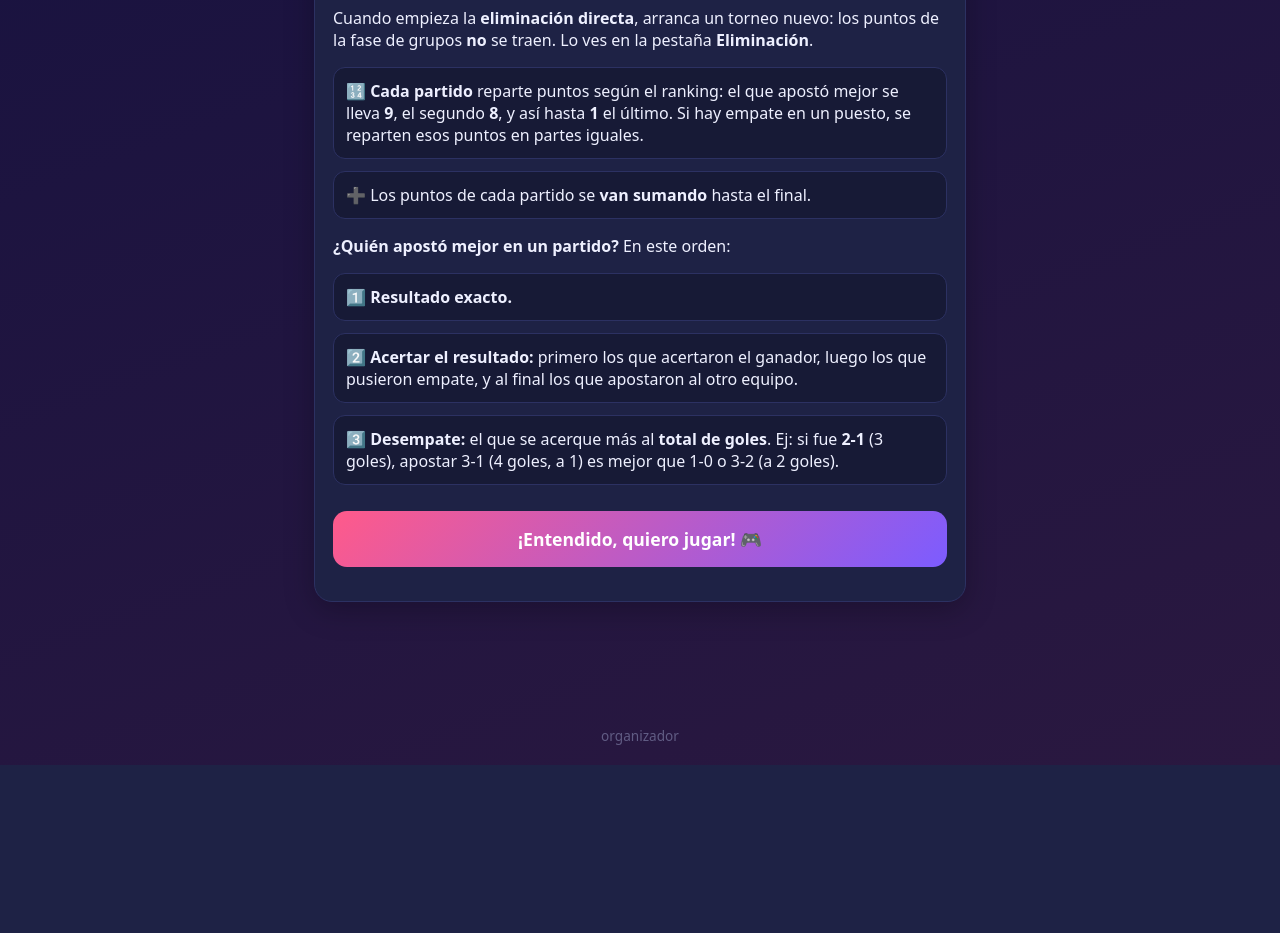
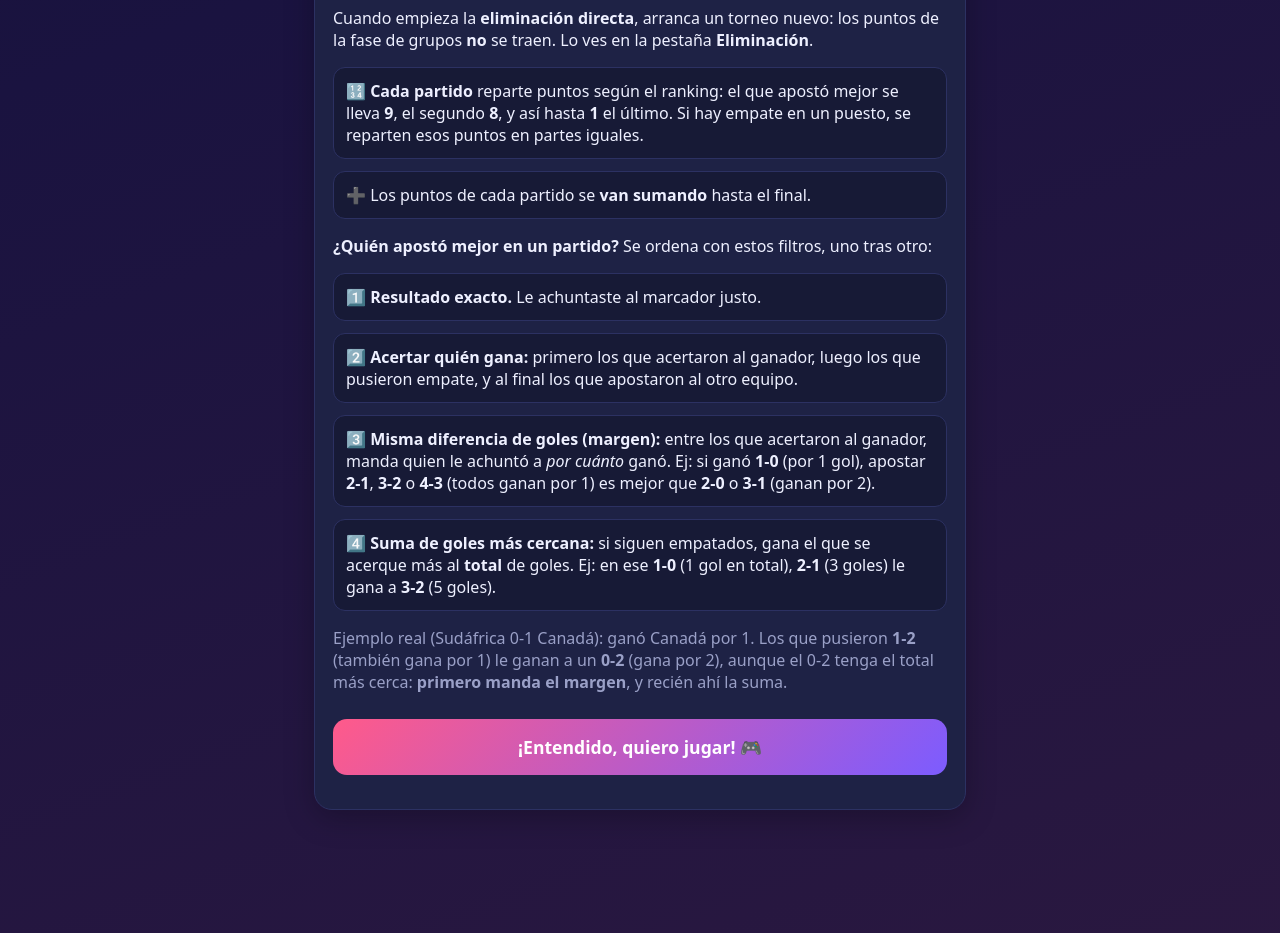
Before and after one commit to panchucrut/juego-del-dia, a Flask app: page /reglas in a window 1280 px wide. Shown: the part 1922-2855 px from the top of the page. Before the commit the page ends 2667 px from the top, so only its background shows below. Run offline with Flask 3, Linux system fonts and the light colour scheme; data that the repository does not hold is empty.

Commit message:
Regla: entre aciertos al ganador manda la diferencia de goles (margen), luego la suma. Rediseño de Llaves estilo bracket (banderas, fechas, A definir, conectores)
Co-Authored-By: Claude Opus 4.8 <noreply@anthropic.com>

```diff
--- a/app.py
+++ b/app.py
@@ -188,15 +188,18 @@ def overall_ranking():
 # ----------------------------------------------------------------------------
 def rank_key(ph, ap, hs, as_):
     """Clave de orden de una apuesta (menor = mejor) para un partido jugado.
-       (exacto, acierto-de-resultado, diferencia en total de goles)."""
+       (exacto, acierto-de-resultado, dif. de gol/margen, dif. en total de goles).
+       Entre quienes aciertan al ganador: 1º manda igualar la DIFERENCIA de goles
+       (margen), 2º la SUMA total más cercana."""
     exact = 0 if (ph == hs and ap == as_) else 1
     rs, ps = sign(hs - as_), sign(ph - ap)
     if rs != 0:                      # resultado real con ganador
         tier = 0 if ps == rs else (1 if ps == 0 else 2)   # gana correcto/empate/gana equiv.
     else:                            # resultado real empate
         tier = 0 if ps == 0 else 1
-    gd = abs((ph + ap) - (hs + as_))
-    return (exact, tier, gd)
+    margin = abs(abs(ph - ap) - abs(hs - as_))   # 1er filtro: misma diferencia de goles
+    total = abs((ph + ap) - (hs + as_))          # 2do filtro: suma total más cercana
+    return (exact, tier, margin, total)
 
 
 def match_award(m, players):
@@ -360,6 +363,22 @@ ES2EN = {
     'Suiza': 'Switzerland', 'Túnez': 'Tunisia', 'Turquía': 'Türkiye',
     'Estados Unidos': 'United States', 'Uruguay': 'Uruguay',
     'Uzbekistán': 'Uzbekistan',
+}
+
+# Código de bandera (flagcdn) por equipo, para el cuadro de llaves
+TEAM_ISO = {
+    'Argelia': 'dz', 'Argentina': 'ar', 'Australia': 'au', 'Austria': 'at',
+    'Bélgica': 'be', 'Bosnia': 'ba', 'Brasil': 'br', 'Canadá': 'ca',
+    'Cabo Verde': 'cv', 'Colombia': 'co', 'R.D. Congo': 'cd', 'Croacia': 'hr',
+    'Curazao': 'cw', 'Rep. Checa': 'cz', 'Ecuador': 'ec', 'Egipto': 'eg',
+    'Inglaterra': 'gb-eng', 'Francia': 'fr', 'Alemania': 'de', 'Ghana': 'gh',
+    'Haití': 'ht', 'Irán': 'ir', 'Irak': 'iq', 'Costa de Marfil': 'ci',
+    'Japón': 'jp', 'Jordania': 'jo', 'México': 'mx', 'Marruecos': 'ma',
+    'Países Bajos': 'nl', 'Nueva Zelanda': 'nz', 'Noruega': 'no', 'Panamá': 'pa',
+    'Paraguay': 'py', 'Portugal': 'pt', 'Qatar': 'qa', 'Arabia Saudita': 'sa',
+    'Escocia': 'gb-sct', 'Senegal': 'sn', 'Sudáfrica': 'za', 'Corea del Sur': 'kr',
+    'España': 'es', 'Suecia': 'se', 'Suiza': 'ch', 'Túnez': 'tn', 'Turquía': 'tr',
+    'Estados Unidos': 'us', 'Uruguay': 'uy', 'Uzbekistán': 'uz',
 }
 
 
@@ -833,30 +852,61 @@ ROUND_LABELS = {"r32": "16avos", "r16": "Octavos", "qf": "Cuartos",
 ROUND_ORDER = ["r32", "r16", "qf", "sf", "final", "3p"]
 
 
+DIAS_ABR = ["lun", "mar", "mié", "jue", "vie", "sáb", "dom"]
+
+
+def _when_label(m):
+    """Etiqueta de fecha de un partido del cuadro (estilo 'Hoy 13:00')."""
+    if m.finished:
+        return "Fin"
+    if not m.kickoff:
+        return ""
+    d, hh = m.kickoff.date(), m.kickoff.strftime("%H:%M")
+    delta = (d - now_local().date()).days
+    if delta == 0:
+        return "Hoy · " + hh
+    if delta == 1:
+        return "Mañana · " + hh
+    return f"{DIAS_ABR[d.weekday()]} {d.day}/{d.month} · {hh}"
+
+
 @app.route("/llaves")
 def llaves():
     if not g.player:
         return redirect(url_for("login"))
     ms = knockout_matches()
 
+    def side(name, score, adv):
+        real = name in TEAM_ISO
+        return dict(name=name if real else "A definir",
+                    flag=TEAM_ISO.get(name), real=real,
+                    score=score, adv=adv)
+
     def item(m):
-        win = None
+        hw = aw = False
         if m.finished and m.home_score is not None and m.away_score is not None:
-            if m.home_score > m.away_score:
-                win = "home"
-            elif m.away_score > m.home_score:
-                win = "away"
-        return dict(m=m, win=win)
+            hw, aw = m.home_score > m.away_score, m.away_score > m.home_score
+        return dict(
+            home=side(m.home_team, m.home_score if m.finished else None, hw),
+            away=side(m.away_team, m.away_score if m.finished else None, aw),
+            when=_when_label(m), finished=bool(m.finished))
 
     rounds = []
     for rk in ROUND_ORDER:
         rms = [m for m in ms if (m.round or "") == rk]
         if rms:
-            rounds.append(dict(label=ROUND_LABELS[rk],
+            rounds.append(dict(label=ROUND_LABELS[rk], key=rk,
                                matches=[item(m) for m in rms]))
     sinronda = [m for m in ms if (m.round or "") not in ROUND_LABELS]
     if sinronda:
-        rounds.append(dict(label="Eliminación", matches=[item(m) for m in sinronda]))
+        rounds.append(dict(label="Eliminación", key="?",
+                           matches=[item(m) for m in sinronda]))
+    # conectores tipo árbol: el 3er puesto cuelga aparte (sin líneas)
+    for rd in rounds:
+        rd["detached"] = rd["key"] in ("3p", "?")
+    for i, rd in enumerate(rounds):
+        rd["link_in"] = i > 0 and not rd["detached"]
+        rd["link_out"] = i < len(rounds) - 1 and not rounds[i + 1]["detached"]
     return render_template("llaves.html", rounds=rounds, any_ko=bool(ms))
 
 
--- a/templates/reglas.html
+++ b/templates/reglas.html
@@ -71,15 +71,24 @@
        Si hay empate en un puesto, se reparten esos puntos en partes iguales.</li>
     <li>➕ Los puntos de cada partido se <b>van sumando</b> hasta el final.</li>
   </ul>
-  <p><b>¿Quién apostó mejor en un partido?</b> En este orden:</p>
+  <p><b>¿Quién apostó mejor en un partido?</b> Se ordena con estos filtros, uno
+     tras otro:</p>
   <ul class="points">
-    <li>1️⃣ <b>Resultado exacto.</b></li>
-    <li>2️⃣ <b>Acertar el resultado:</b> primero los que acertaron el ganador,
+    <li>1️⃣ <b>Resultado exacto.</b> Le achuntaste al marcador justo.</li>
+    <li>2️⃣ <b>Acertar quién gana:</b> primero los que acertaron al ganador,
        luego los que pusieron empate, y al final los que apostaron al otro equipo.</li>
-    <li>3️⃣ <b>Desempate:</b> el que se acerque más al <b>total de goles</b>.
-       Ej: si fue <b>2-1</b> (3 goles), apostar 3-1 (4 goles, a 1) es mejor que
-       1-0 o 3-2 (a 2 goles).</li>
+    <li>3️⃣ <b>Misma diferencia de goles (margen):</b> entre los que acertaron al
+       ganador, manda quien le achuntó a <i>por cuánto</i> ganó. Ej: si ganó
+       <b>1-0</b> (por 1 gol), apostar <b>2-1</b>, <b>3-2</b> o <b>4-3</b> (todos
+       ganan por 1) es mejor que <b>2-0</b> o <b>3-1</b> (ganan por 2).</li>
+    <li>4️⃣ <b>Suma de goles más cercana:</b> si siguen empatados, gana el que se
+       acerque más al <b>total</b> de goles. Ej: en ese <b>1-0</b> (1 gol en total),
+       <b>2-1</b> (3 goles) le gana a <b>3-2</b> (5 goles).</li>
   </ul>
+  <p class="muted">Ejemplo real (Sudáfrica 0-1 Canadá): ganó Canadá por 1.
+     Los que pusieron <b>1-2</b> (también gana por 1) le ganan a un <b>0-2</b>
+     (gana por 2), aunque el 0-2 tenga el total más cerca: <b>primero manda el
+     margen</b>, y recién ahí la suma.</p>
 
   {% if not current_player %}
     <p class="center"><a class="btn primary big" href="{{ url_for('login') }}">
```
Also changed, not shown: static/style.css (+38 -17 lines), templates/llaves.html (+31 -23 lines).
